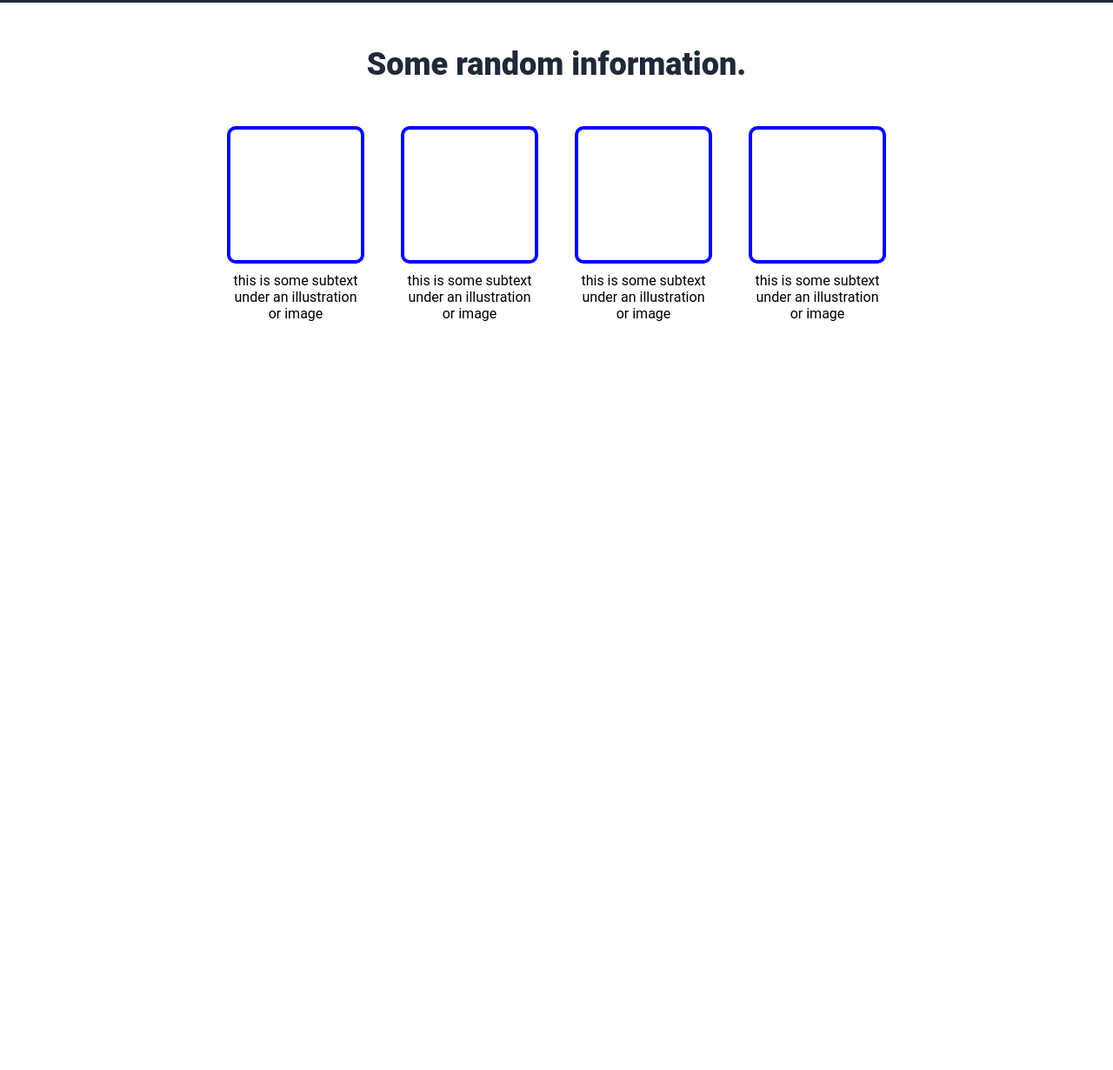
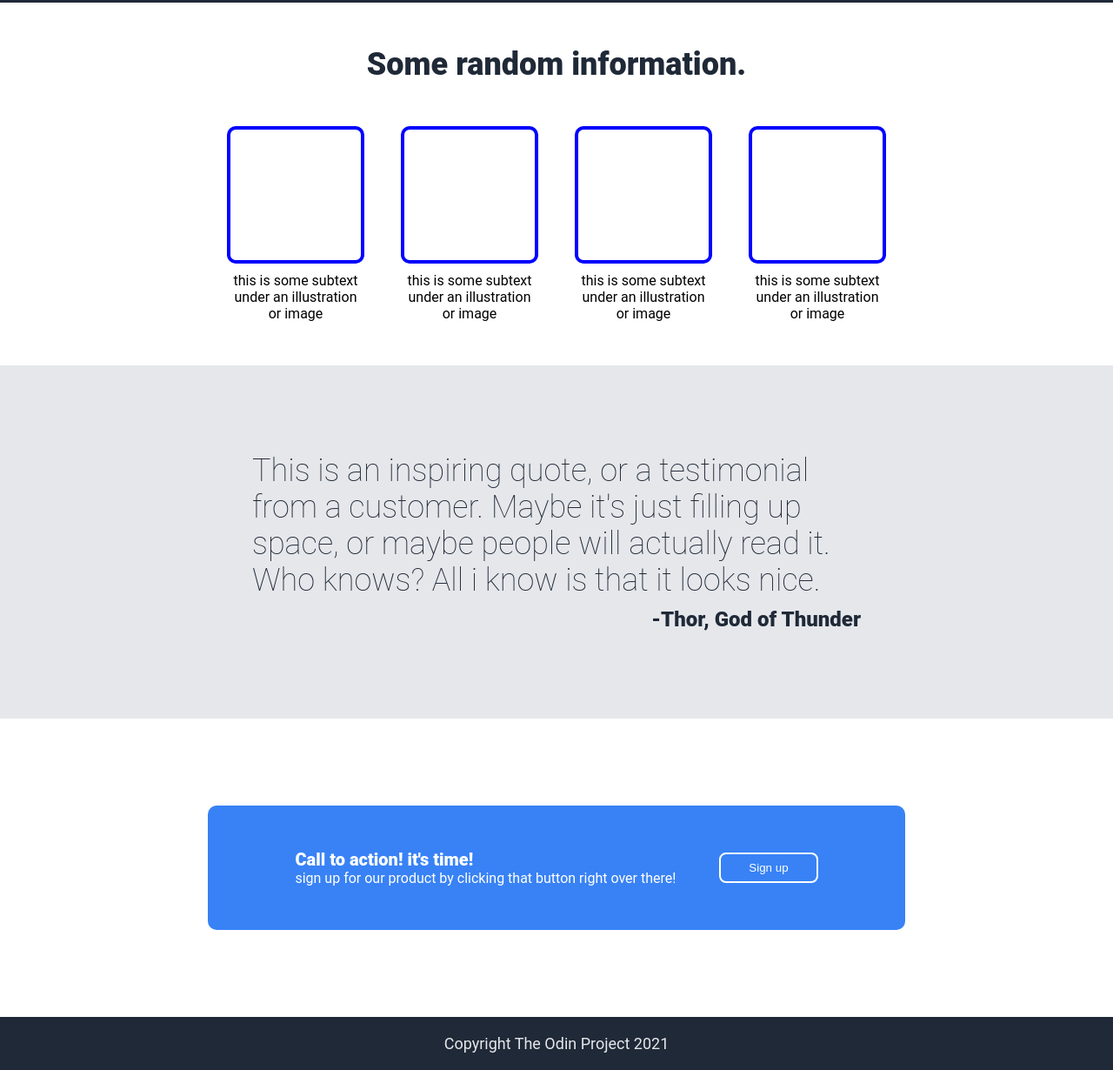
Before and after one commit to vasanth212/landing-page-odin, a plain HTML site: page index.html in a window 1280 px wide. Shown: the part 468-1698 px from the top of the page at 87% size. Before the commit the page ends 938 px from the top, so only its background shows below. Drawn offline with Linux system fonts and the light colour scheme.

Commit message:
add all content sections and footer

```diff
--- a/index.html
+++ b/index.html
@@ -53,8 +53,36 @@
         </div>
     </div>
 
+    </div>
+
+    <div class="content-3">
+
+        <div class="container">
+            <div class="quote">This is an inspiring quote, or a testimonial from a customer. Maybe it's just filling up space, or maybe people will actually read it. Who knows? All i know is that it looks nice.</div>
+            <div class="author">-Thor, God of Thunder</div>
+        </div>
 
     </div>
 
+    <div class="content-4">
+
+        <div class="popup">
+            <div class="popup-text">
+                <div class="bold">Call to action! it's time!</div>
+                <div class="small"> sign up for our product by clicking that button right over there!</div>
+            </div>
+
+            <div class="button">
+                <button>Sign up</button>
+            </div>
+        </div>
+    </div>
+
+    <footer>
+        <div class="footer">
+        Copyright The Odin Project 2021
+        </div>
+    </footer>
+
 </body>
 </html>
--- a/style.css
+++ b/style.css
@@ -57,7 +57,7 @@ img {
 }
 
 button {
-    background-color: blue;
+    background-color: #3882f6;
     color: white;
     padding: 8px 32px;
     border-radius: 10px;
@@ -93,7 +93,7 @@ button {
     display: flex;
     justify-content: center;
     gap: 50px;
-    padding-bottom: 100px;
+    padding-bottom: 50px;
 }
 
 .center {
@@ -111,3 +111,74 @@ button {
     border-radius: 10px;
     margin-bottom: 10px;
 }
+
+.content-3 {
+    background-color: #E5E7EB;
+    padding: 100px;
+    display: flex;
+    justify-content: center;
+    align-items: center;
+
+}
+
+.container {
+    width: 700px;
+}
+
+.quote {
+    font-size: 36px;
+    font-weight: 100;
+    color: #1F2937;
+    margin-bottom: 10px;
+}
+
+.author {
+    font-weight: 900;
+    font-size: 24px;
+    color: #1F2937;
+    text-align: right;
+}
+
+.content-4 {
+    display: flex;
+    justify-content: center;
+    align-items: center;
+    padding: 100px;
+}
+
+.popup {
+    background-color: #3882f6;
+    display: flex;
+    align-items: center;
+    justify-content: center;
+    gap: 50px;
+    padding: 50px 100px;
+    border-radius: 10px;
+}
+
+.bold {
+    font-weight: 900;
+    color: white;
+    font-size: 20px;
+}
+
+.small {
+    color: white;
+}
+
+.button {
+    background-color: #3882f6;
+    border: 2px solid white;
+    border-radius: 8px;
+}
+
+footer {
+    background-color: #1F2937;
+    padding: 20px;
+}
+
+.footer {
+    font-size: 18px;
+    color: #E5E7EB;
+    text-align: center;
+}
```
